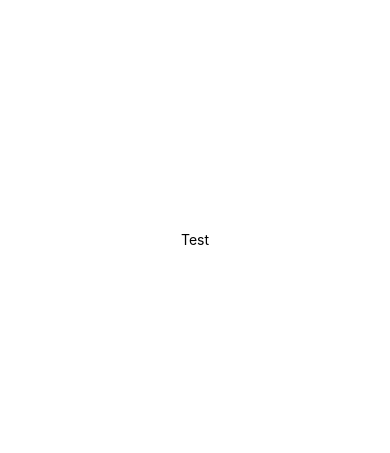
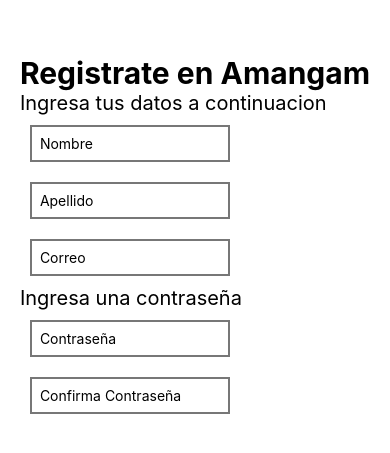
Before and after one commit to DiegoWatths/Amangam-App, a React Native app: screen / in a window 390 px wide. Shown: the part 183-636 px from the top of the page. Built offline with nearby package versions, Linux system fonts and the light colour scheme.

Commit message:
Register Component

```diff
--- a/App.js
+++ b/App.js
@@ -1,13 +1,14 @@
 import React from 'react';
 import { StatusBar } from 'expo-status-bar';
-import { StyleSheet, Text, View } from 'react-native';
+import { StyleSheet, Text, View, TouchableWithoutFeedback, Keyboard } from 'react-native';
+import Register from './screens/register'
 
 export default function App() {
   return (
-    <View style={styles.container}>
-      <Text>Test</Text>
-      <StatusBar style="auto" />
-    </View>
+      <View style={styles.container}>
+        <Register></Register>
+        <StatusBar style="auto" />
+      </View>
   );
 }
 
--- a/screens/register.js
+++ b/screens/register.js
@@ -0,0 +1,57 @@
+import React from 'react';
+import {StyleSheet, Text, View, TextInput} from 'react-native';
+
+export default function Register(){
+    return(
+       <View>
+           <Text style={styles.title}>
+           Registrate en Amangam
+           </Text>
+           <Text style={styles.subtitles}>Ingresa tus datos a continuacion</Text>
+           <TextInput style={styles.input}
+            placeholder="Nombre"
+            //value={name}
+           />
+           <TextInput style={styles.input}
+            placeholder="Apellido"
+            //value={lastname}
+           />
+           <TextInput style={styles.input}
+            placeholder="Correo"
+            //value={mail}
+           />
+           <Text style={styles.subtitles}>Ingresa una contraseña</Text>
+           <TextInput style={styles.input}
+            placeholder="Contraseña"
+            //value={password}
+           />
+           <TextInput style={styles.input}
+            placeholder="Confirma Contraseña"
+            //value={password}
+           />
+       </View>
+    )
+}
+
+const styles = StyleSheet.create({
+    container: {
+      flex: 1,
+      backgroundColor: '#fff',
+      alignItems: 'center',
+      justifyContent: 'center',
+    },
+    title: {
+        fontWeight: 'bold',
+        fontSize: 30
+    },
+    subtitles: {
+        fontSize: 20
+    },
+    input: {
+        borderWidth: 2,
+        borderColor: '#777',
+        padding: 8,
+        margin: 10,
+        width: 200,
+    }
+  });
```
